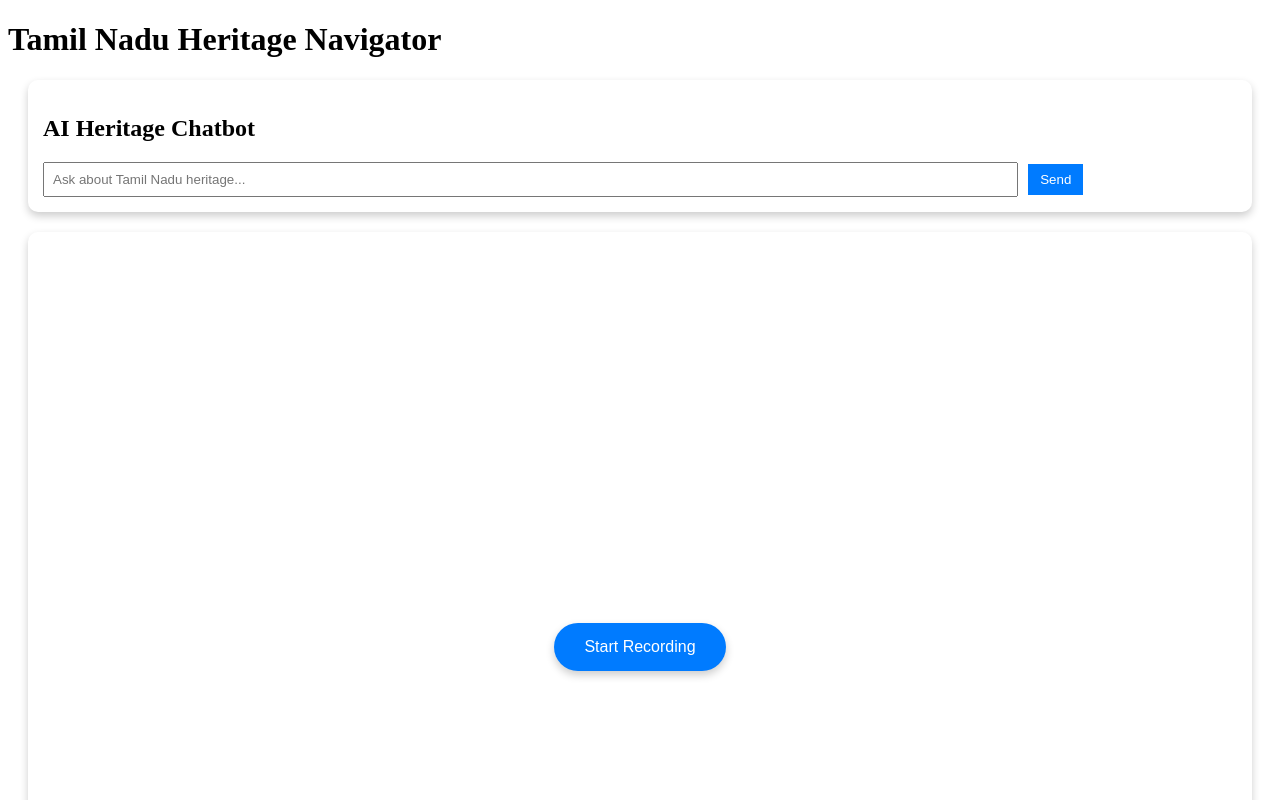
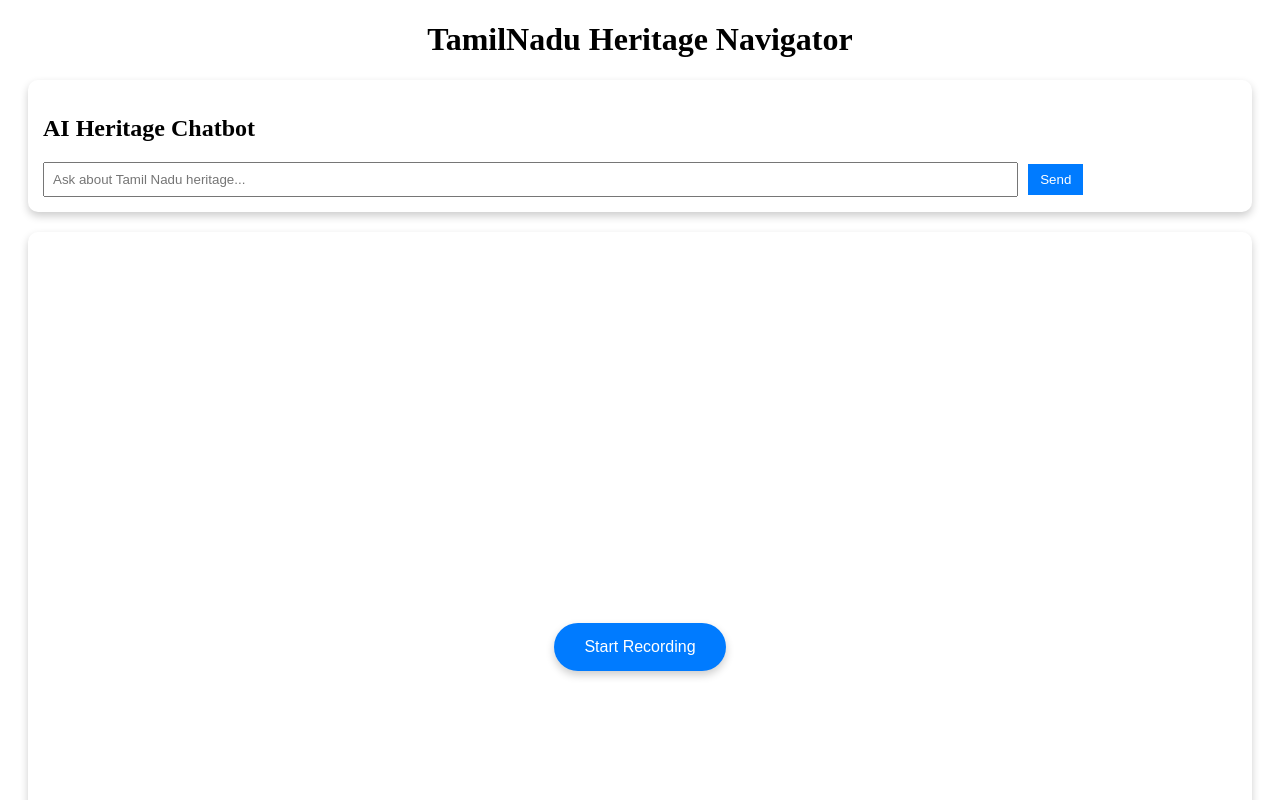
Before and after one commit to MANIVEL9655/Tamil-Nadu-Heritage-Navigator, a React (Create React App) app in the folder frontend/: page / in a window 1280 px wide. Shown: the top 800 px of the page. Built offline with nearby package versions, Linux system fonts and the light colour scheme.

Commit message:
text alignment

```diff
--- a/frontend/src/App.js
+++ b/frontend/src/App.js
@@ -8,7 +8,7 @@ function App() {
 
     return (
         <div className="app-container">
-            <h1>Tamil Nadu Heritage Navigator</h1>
+            <h1 style={{ textAlign: "center" }}>TamilNadu Heritage Navigator</h1>
             <Chatbot />
             <VoiceRecorder setAudioResponse={setAudioResponse} />
             <AudioPlayer audioSrc={audioResponse} />
```
